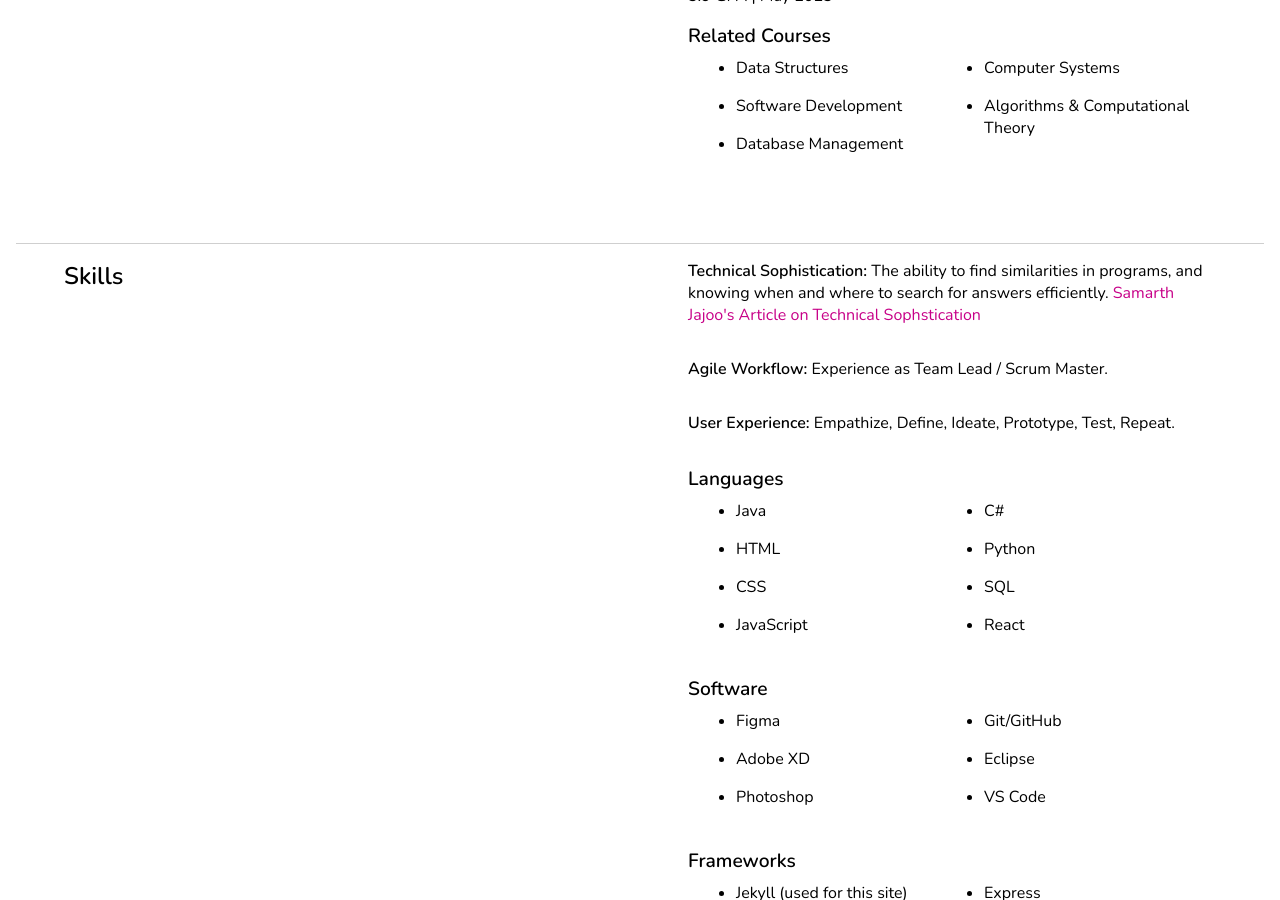
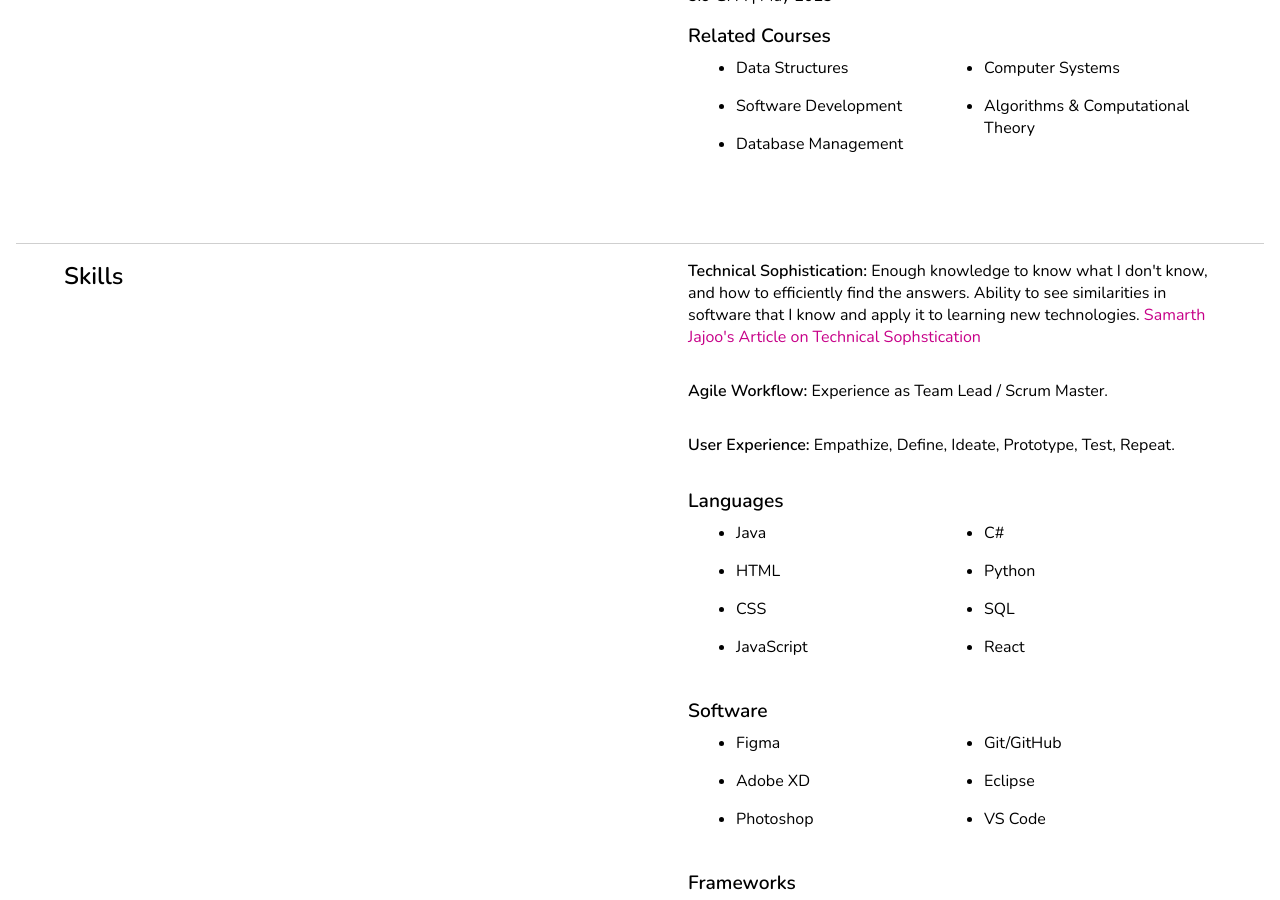
Before and after one commit to ediggy/ediggy.github.io, a Jekyll site: the page built from resume.html, in a window 1280 px wide and 900 px high, scrolled down 325 px. Built offline with Jekyll 4.4.1, drawn with Linux system fonts in a browser that asks for light colours.

Commit message:
update resume pdf and description

```diff
--- a/resume.html
+++ b/resume.html
@@ -37,8 +37,7 @@
 
   <h2>Skills</h2>
   <div class="info">
-    <p><span class="bold">Technical Sophistication&colon;</span> The ability to find similarities in programs, and
-      knowing when and where to search for answers efficiently.
+    <p><span class="bold">Technical Sophistication&colon;</span>  Enough knowledge to know what I don&apos;t know, and how to efficiently find the answers. Ability to see similarities in software that I know and apply it to learning new technologies.
 
       <a href="https://medium.com/@jajoosam/technical-sophistication-d33a88650032" target="_blank">Samarth Jajoo's Article on Technical
         Sophstication</a>
```
Also changed, not shown: 1 other file.
